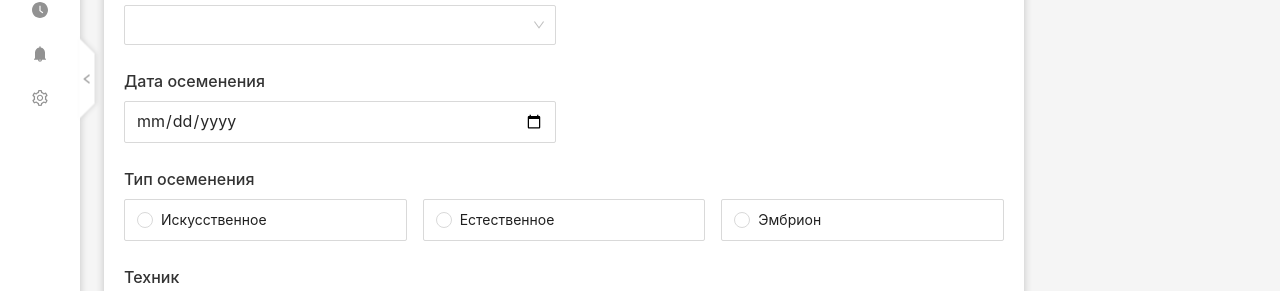
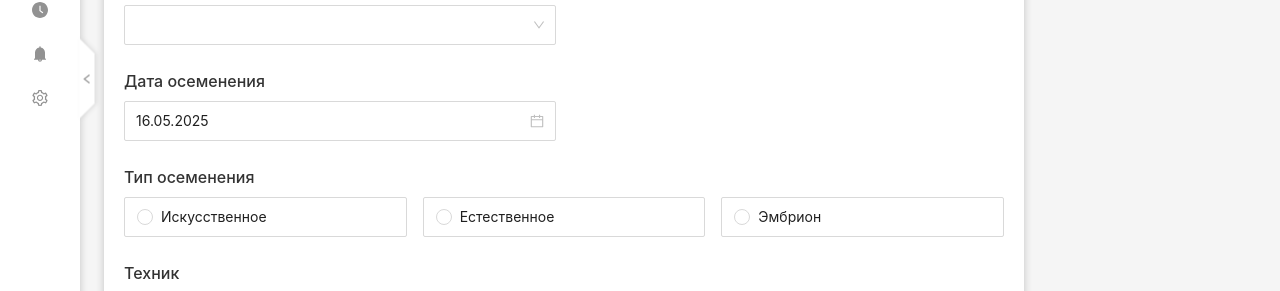
Before and after one commit to olyannaa/cattle_track_frontend, a React (Vite) app: page /reproductive-accounting in a window 1280 px wide. Shown: the part 341-632 px from the top of the page. Built offline with nearby package versions, Linux system fonts and the light colour scheme; no server answers.

Commit message:
fix dates

```diff
--- a/package.json
+++ b/package.json
@@ -13,6 +13,7 @@
         "@ionic/react": "^8.5.1",
         "@reduxjs/toolkit": "^2.6.1",
         "antd": "^5.24.4",
+        "dayjs": "^1.11.13",
         "react": "^19.0.0",
         "react-dom": "^19.0.0",
         "react-redux": "^9.2.0",
--- a/src/app/register-animal/components/forms/manual-registration-form/ManualRegistrationForm.tsx
+++ b/src/app/register-animal/components/forms/manual-registration-form/ManualRegistrationForm.tsx
@@ -1,5 +1,5 @@
 /* eslint-disable @typescript-eslint/no-explicit-any */
-import { Alert, Button, Form, Input, Radio, Select } from 'antd';
+import { Alert, Button, DatePicker, Form, Input, Radio, Select } from 'antd';
 import { InboxOutlined } from '@ant-design/icons';
 import { IRadioGroup, RadioGroupButton } from '../../../../../global-components/custom-inputs/radio-group/RadioGroup';
 import Dragger from 'antd/es/upload/Dragger';
@@ -11,6 +11,7 @@ import { useEffect, useState } from 'react';
 import { IAlert } from '../../../../../utils/alertType';
 import { NetelFormRegister } from './netel-form/NetelForm';
 import { formatDataForSelectInput, SelectDataType } from '../../../../../utils/formatting-data';
+import dayjs from 'dayjs';
 
 const requiredRule = [{ required: true, message: 'Обязательное поле' }];
 const animalsOptions: IRadioGroup = {
@@ -69,6 +70,8 @@ export const ManualRegistrationForm = () => {
                 additionalInfo[key] = value;
             } else if (key === 'Photo' && value?.fileList) {
                 formData.append('Photo', value.fileList[0]?.originFileObj);
+            } else if (key === 'BirthDate' || key === 'ExpectedCalvingDate' || key ===  'InseminationDate') {
+                formData.append(key, dayjs(value).format('YYYY-MM-DD'))
             } else {
                 formData.append(key, String(value ?? ''));
             }
@@ -107,43 +110,25 @@ export const ManualRegistrationForm = () => {
                     <div>
                         <InputLabel label='Номер бирки/RFID' />
                         <Form.Item name='TagNumber' rules={requiredRule}>
-                            <Input
-                                className={styles['manual-register__input']}
-                                placeholder='Введите номер бирки'
-                            ></Input>
+                            <Input className={styles['manual-register__input']} placeholder='Введите номер бирки'></Input>
                         </Form.Item>
                     </div>
                     <div>
                         <InputLabel label='Порода' />
                         <Form.Item name='Breed'>
-                            <Input
-                                className={styles['manual-register__input']}
-                                placeholder='Укажите породу'
-                            ></Input>
+                            <Input className={styles['manual-register__input']} placeholder='Укажите породу'></Input>
                         </Form.Item>
                     </div>
-                    <Form.Item
-                        name='Type'
-                        rules={requiredRule}
-                        label={<InputLabel label='Половозрастная группа' />}
-                        labelCol={{ span: 24 }}
-                    >
-                        <RadioGroupButton
-                            onChange={handleRadioChange}
-                            data={animalsOptions}
-                        />
+                    <Form.Item name='Type' rules={requiredRule} label={<InputLabel label='Половозрастная группа' />} labelCol={{ span: 24 }}>
+                        <RadioGroupButton onChange={handleRadioChange} data={animalsOptions} />
                     </Form.Item>
                 </div>
                 {selectedAnimalType === 'Нетель' && <NetelFormRegister />}
                 <div className={styles['manual-register__changed-form']}>
                     <div>
                         <InputLabel label='Дата рождения' />
-                        <Form.Item rules={requiredRule} name='BirthDate'>
-                            <Input
-                                className={styles['manual-register__input']}
-                                type='date'
-                                placeholder='xx.xx.xxxx'
-                            ></Input>
+                        <Form.Item rules={requiredRule} name='BirthDate' className='form-input_default' initialValue={dayjs()}>
+                            <DatePicker format='DD.MM.YYYY' type='date' className='form-input_default date' placeholder='xx.xx.xxxx'></DatePicker>
                         </Form.Item>
                     </div>
                     <div>
@@ -169,10 +154,7 @@ export const ManualRegistrationForm = () => {
                     <div>
                         <InputLabel label='Место происхождения' />
                         <Form.Item name='OriginLocation'>
-                            <Input
-                                className={styles['manual-register__input']}
-                                placeholder='Укажите место происхождения'
-                            ></Input>
+                            <Input className={styles['manual-register__input']} placeholder='Укажите место происхождения'></Input>
                         </Form.Item>
                     </div>
                 )}
@@ -186,20 +168,14 @@ export const ManualRegistrationForm = () => {
                     <div>
                         <InputLabel label='ID отца' />
                         <Form.Item name='FatherTag'>
-                            <Input
-                                className={styles['manual-register__input']}
-                                placeholder='xxxxxx'
-                            ></Input>
+                            <Input className={styles['manual-register__input']} placeholder='xxxxxx'></Input>
                         </Form.Item>
                     </div>
                 </div>
                 <div>
                     <InputLabel label='Группа содержания' />
                     <Form.Item rules={requiredRule} name='GroupId'>
-                        <Select
-                            options={animalGroups}
-                            className={styles['manual-register__input']}
-                        ></Select>
+                        <Select options={animalGroups} className={styles['manual-register__input']}></Select>
                     </Form.Item>
                 </div>
                 <AdditionalInfoForm />
@@ -210,23 +186,12 @@ export const ManualRegistrationForm = () => {
                             <p className='ant-upload-drag-icon'>
                                 <InboxOutlined />
                             </p>
-                            <p className='ant-upload-text'>
-                                Выберите или перетащите файл
-                            </p>
-                            <p className='ant-upload-hint'>
-                                Максимальный размер изображения 200Mb. Формат JPG/JPEG/PNG
-                            </p>
+                            <p className='ant-upload-text'>Выберите или перетащите файл</p>
+                            <p className='ant-upload-hint'>Максимальный размер изображения 200Mb. Формат JPG/JPEG/PNG</p>
                         </Dragger>
                     </Form.Item>
                 </div>
-                {visibleAlert && alert && (
-                    <Alert
-                        className={styles['manual-register__alert']}
-                        message={alert.message}
-                        type={alert.type}
-                        showIcon
-                    />
-                )}
+                {visibleAlert && alert && <Alert className={styles['manual-register__alert']} message={alert.message} type={alert.type} showIcon />}
                 <Button htmlType='submit' type='primary' loading={isLoading}>
                     Зарегистрировать животное
                 </Button>
--- a/src/app/register-animal/components/forms/manual-registration-form/netel-form/NetelForm.tsx
+++ b/src/app/register-animal/components/forms/manual-registration-form/netel-form/NetelForm.tsx
@@ -1,5 +1,5 @@
 /* eslint-disable @typescript-eslint/no-explicit-any */
-import { Form, Input, Radio } from 'antd';
+import { DatePicker, Form, Input, Radio } from 'antd';
 import { InputLabel } from '../../../../../../global-components/custom-inputs/input-label/InputLabel';
 import TextArea from 'antd/es/input/TextArea';
 import dayjs from 'dayjs';
@@ -11,11 +11,12 @@ export const NetelFormRegister = () => {
     const requiredRule = [{ required: true, message: 'Обязательное поле' }];
     const form = useFormInstance();
 
-    const handleInseminationDateChange = (e: any) => {
-        const value = e.target.value;
-        if (value) {
-            const expectedDate = dayjs(value).add(285, 'day').format('YYYY-MM-DD');
+    const handleInseminationDateChange = (date: dayjs.Dayjs | null) => {
+        if (date) {
+            const expectedDate = date.add(285, 'day');
             form.setFieldValue('ExpectedCalvingDate', expectedDate);
+        } else {
+            form.setFieldValue('ExpectedCalvingDate', null);
         }
     };
 
@@ -29,18 +30,15 @@ export const NetelFormRegister = () => {
                         name='InseminationDate'
                         rules={requiredRule}
                         className={styles['manual-register__changed-input']}
+                        initialValue={dayjs()}
                     >
-                        <Input
-                            type='date'
-                            placeholder='xx.xx.xxxx'
-                            onChange={handleInseminationDateChange}
-                        ></Input>
+                         <DatePicker format='DD.MM.YYYY' type='date' className='form-input_default date' placeholder='xx.xx.xxxx' onChange={handleInseminationDateChange}></DatePicker>
                     </Form.Item>
                 </div>
                 <div className={styles['manual-register__changed-input']}>
                     <InputLabel label='Ожидаемая дата отела' />
-                    <Form.Item rules={requiredRule} name='ExpectedCalvingDate'>
-                        <Input type='date' placeholder='xx.xx.xxxx'></Input>
+                    <Form.Item className='form-input_default' rules={requiredRule} name='ExpectedCalvingDate' initialValue={dayjs().add(285, 'day')}>
+                         <DatePicker format='DD.MM.YYYY' type='date' className='form-input_default date' placeholder='xx.xx.xxxx'></DatePicker>
                     </Form.Item>
                 </div>
             </div>
--- a/src/app/reproductive-accounting/components/insemination-form/InseminationForm.tsx
+++ b/src/app/reproductive-accounting/components/insemination-form/InseminationForm.tsx
@@ -1,4 +1,4 @@
-import { Button, Form, Input, message, Radio, Select } from 'antd';
+import { Button, DatePicker, Form, Input, message, Radio, Select } from 'antd';
 import React, { useEffect, useState } from 'react';
 import { InputLabel } from '../../../../global-components/custom-inputs/input-label/InputLabel';
 import TextArea from 'antd/es/input/TextArea';
@@ -7,6 +7,7 @@ import { InseminationTypeForm } from './insemination-type-form/InseminationTypeF
 import { RequestInsemination, useGetCowsQuery, useRegistrationInseminationMutation } from '../../services/reproductive';
 import { SelectDataType } from '../../../../utils/selectDataType';
 import { isErrorType } from '../../../../utils/errorType';
+import dayjs from 'dayjs';
 
 export const InseminationForm = () => {
     const [messageApi, contextHolder] = message.useMessage();
@@ -31,6 +32,7 @@ export const InseminationForm = () => {
     }, [data]);
 
     const registerNewInsemination = async (values: RequestInsemination) => {
+        values.date = dayjs(values.date).format('YYYY-MM-DD');
         try {
             await registerInsemination(values).unwrap();
             messageApi.open({
@@ -66,8 +68,8 @@ export const InseminationForm = () => {
                 </div>
                 <div>
                     <InputLabel label='Дата осеменения' />
-                    <Form.Item name='date'>
-                        <Input type='date' className='form-input_default' placeholder='xx.xx.xxxx'></Input>
+                    <Form.Item className='form-input_default' name='date' initialValue={dayjs()}>
+                        <DatePicker format='DD.MM.YYYY' type='date' className='form-input_default date' placeholder='xx.xx.xxxx'></DatePicker>
                     </Form.Item>
                 </div>
                 <div>
--- a/src/app/reproductive-accounting/components/pregnancy-rate-form/check-result-form/CheckResultForm.tsx
+++ b/src/app/reproductive-accounting/components/pregnancy-rate-form/check-result-form/CheckResultForm.tsx
@@ -1,8 +1,24 @@
-import { Form, Input } from 'antd';
+import { DatePicker, Form } from 'antd';
 import { InputLabel } from '../../../../../global-components/custom-inputs/input-label/InputLabel';
+import { FullPregnancyInfo } from '../../../services/reproductive';
+import dayjs from 'dayjs';
+import { useEffect } from 'react';
+import useFormInstance from 'antd/es/form/hooks/useFormInstance';
 
-export const CheckResultForm = () => {
+export const CheckResultForm = ({ data }: { data: FullPregnancyInfo[] }) => {
     const checkResultType = Form.useWatch('status');
+    const selectedCowId = Form.useWatch('cowId');
+    const form = useFormInstance();
+
+    useEffect(() => {
+        if (!selectedCowId || !data) return;
+
+        const selectedCow = data.find((animal) => animal.id === selectedCowId);
+        if (selectedCow?.inseminationDate) {
+            const calvingDate = dayjs(selectedCow.inseminationDate).add(285, 'day');
+            form.setFieldsValue({ expectedCalvingDate: calvingDate });
+        }
+    }, [selectedCowId, data]);
 
     if (!checkResultType) {
         return null;
@@ -14,8 +30,8 @@ export const CheckResultForm = () => {
                 <div className='form-additional'>
                     <div className='form-input_default'>
                         <InputLabel label='Ожидаемая дата отёла' />
-                        <Form.Item name='expectedCalvingDate'>
-                            <Input type='date' placeholder='xx.xx.xxxx' />
+                        <Form.Item className='form-input_default' name='expectedCalvingDate'>
+                            <DatePicker format='DD.MM.YYYY' type='date' className='form-input_default date' placeholder='xx.xx.xxxx'></DatePicker>
                         </Form.Item>
                     </div>
                 </div>
--- a/src/app/reproductive-accounting/services/reproductive.ts
+++ b/src/app/reproductive-accounting/services/reproductive.ts
@@ -2,7 +2,7 @@ import { api } from '../../../app-service/services/api';
 
 export type RequestInsemination = {
     cowId: string;
-    date: Date;
+    date: string;
     inseminationType: string;
     spermBatch?: string;
     spermManufacturer?: string;
@@ -15,7 +15,7 @@ export type RequestInsemination = {
 
 export type RequestPregnancy = {
     cowId: string;
-    date: Date;
+    date: string;
     status: string;
     expectedCalvingDate?: string;
 };
@@ -24,7 +24,7 @@ export type RequestCalving = {
     cowId: string;
     bullId?: string;
     cowTagNumber?: string;
-    date: Date;
+    date: string;
     veterinar?: string;
     treatments?: string;
     /** Тип отёла */
--- a/src/index.css
+++ b/src/index.css
@@ -34,15 +34,7 @@ body {
 .radio-border {
     border: 1px solid var(--grey-border);
     border-radius: 2px;
-    padding: 9px var(--spacing-m);
-    flex: 1;
-    background-color: #fff;
-}
-
-.radio-border {
-    border: 1px solid var(--grey-border);
-    border-radius: 2px;
-    padding: 9px var(--spacing-m);
+    padding: 8px var(--spacing-m);
     flex: 1;
     background-color: #fff;
 }
--- a/src/styles/form-styles.css
+++ b/src/styles/form-styles.css
@@ -5,6 +5,11 @@
 .form-input_default {
     max-width: 432px;
     flex: 1;
+}
+
+.date {
+    min-width: 100%;
+    height: 40px;
 }
 
 .form-button_default {
```
Also changed, not shown: src/App.tsx (+4 -16 lines), src/app/reproductive-accounting/components/calving-form/CalvingForm.tsx (+5 -3 lines), src/app/reproductive-accounting/components/pregnancy-rate-form/PregnancyRateForm.tsx (+9 -4 lines), 1 other file (tests, documents, lock files or other folders).
